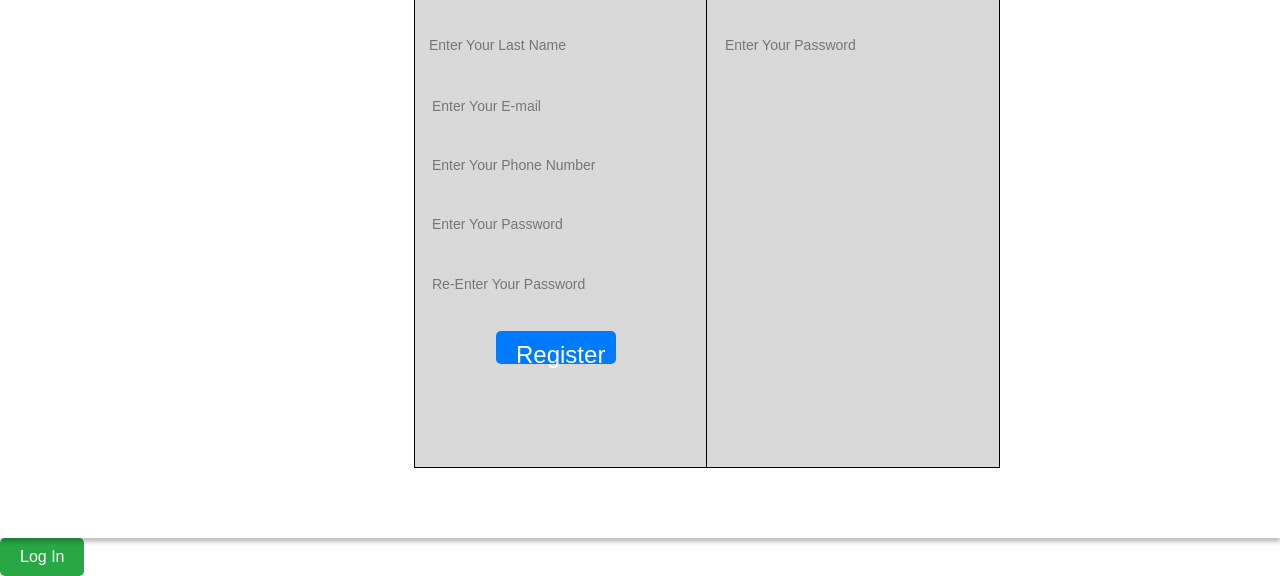
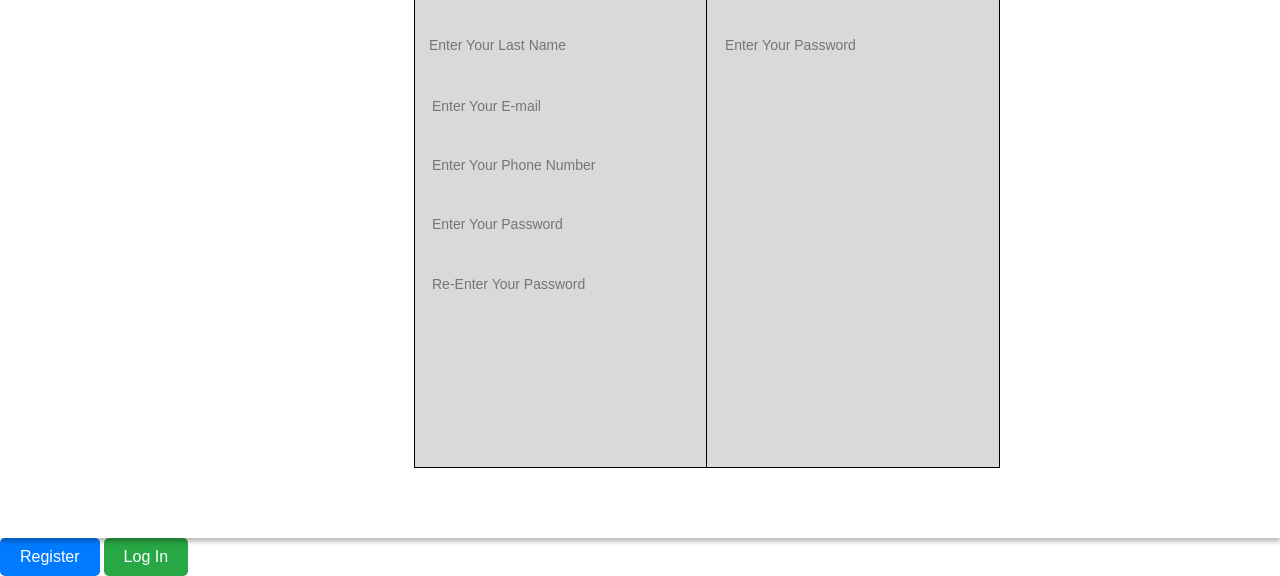
Before and after one commit to lalonsozana/loginpage3, a plain HTML site: page index.html in a window 1280 px wide. Shown: the part 486-1062 px from the top of the page. Drawn offline with Linux system fonts and the light colour scheme.

Commit message:
Update style.css

```diff
--- a/style.css
+++ b/style.css
@@ -287,18 +287,6 @@
     cursor: pointer;
     transition: background 0.3s ease-in-out;
 }
-.btn1 {
-  text-align: center;
-  font-family: "OpenSans-Regular", sans-serif;
-  font-size: 24px;
-  line-height: 28px;
-  font-weight: 400;
-  position: absolute;
-  left: 496px;
-  top: 817px;
-  width: 120px;
-  height: 33px;
-}
 .btn1:hover {
     background-color: #0056b3; /* Darker blue on hover */
 }
```
